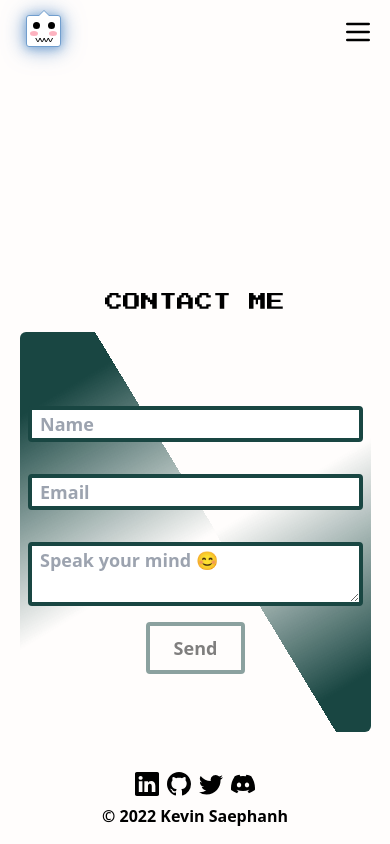
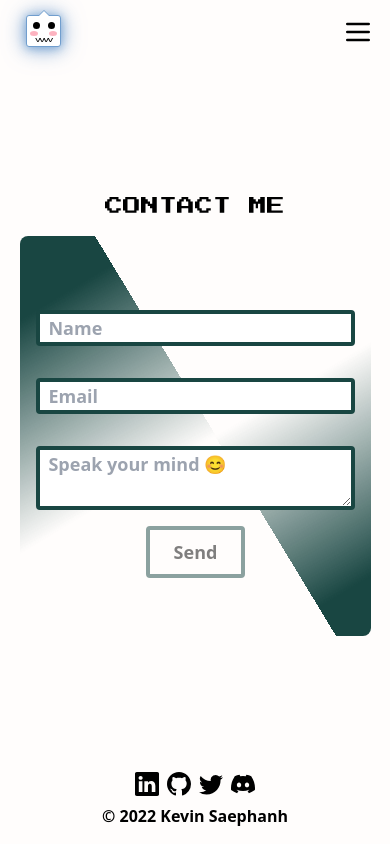
Before and after one commit to KevinSaephanh/portfolio, a Next.js app: page /contact in a window 390 px wide. Built offline with nearby package versions, Linux system fonts and the light colour scheme.

Commit message:
Update styles

```diff
--- a/src/components/common/Navbar/Navbar.tsx
+++ b/src/components/common/Navbar/Navbar.tsx
@@ -25,7 +25,7 @@ export const Navbar: React.FC = () => {
   const router = useRouter();
 
   return (
-    <nav className='h-screen relative px-2 lg:px-6 md:h-16 z-50'>
+    <nav className='relative px-2 lg:px-6 md:h-16 z-20'>
       <div className='flex flex-wrap items-center justify-between'>
         <section className='w-full relative flex justify-between lg:w-auto lg:static lg:block lg:justify-start'>
           <Logo />
--- a/src/pages/contact.tsx
+++ b/src/pages/contact.tsx
@@ -49,9 +49,9 @@ const Contact: NextPage = () => {
     <>
       <h2 className='text-center text-lg mb-4 game-font'>CONTACT ME</h2>
       <span className='mb-2'>{submitMessage}</span>
-      <div className='box relative rounded-md overflow-hidden mx-auto'>
+      <div className='box relative rounded-lg overflow-hidden mx-auto'>
         <form
-          className='contact-form flex flex-col items-center justify-center rounded-md inset-2 absolute z-10'
+          className='contact-form flex flex-col items-center justify-center rounded-md inset-0.5 absolute z-10'
           onSubmit={handleSubmit}
         >
           <Input
--- a/src/styles/globals.scss
+++ b/src/styles/globals.scss
@@ -15,7 +15,7 @@
 
   input,
   textarea {
-    @apply my-4 pl-2 text-black dark:text-white font-semibold text-lg rounded block w-full md:w-5/6 dark:placeholder-gray-400 border-4 focus:ring-teal-200 focus:border-teal-200;
+    @apply my-4 pl-2 text-black dark:text-white font-semibold text-lg rounded block w-11/12 md:w-5/6 dark:placeholder-gray-400 border-4 focus:ring-teal-200 focus:border-teal-200;
     border-color: #194642;
   }
 
@@ -126,9 +126,6 @@
     animation: animate 6s linear infinite;
     animation-delay: -3s;
   }
-}
-
-.contact-form {
 }
 
 #yeti {
```
